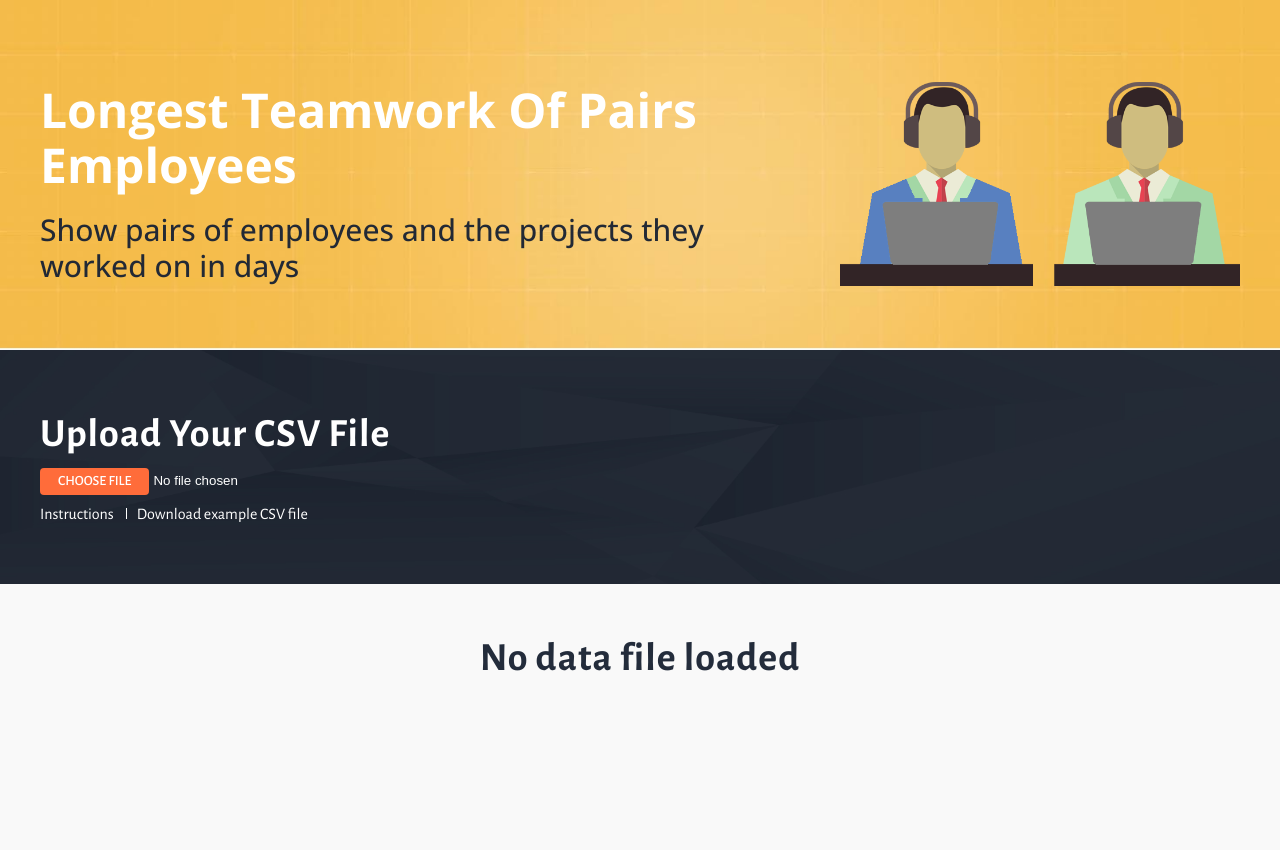
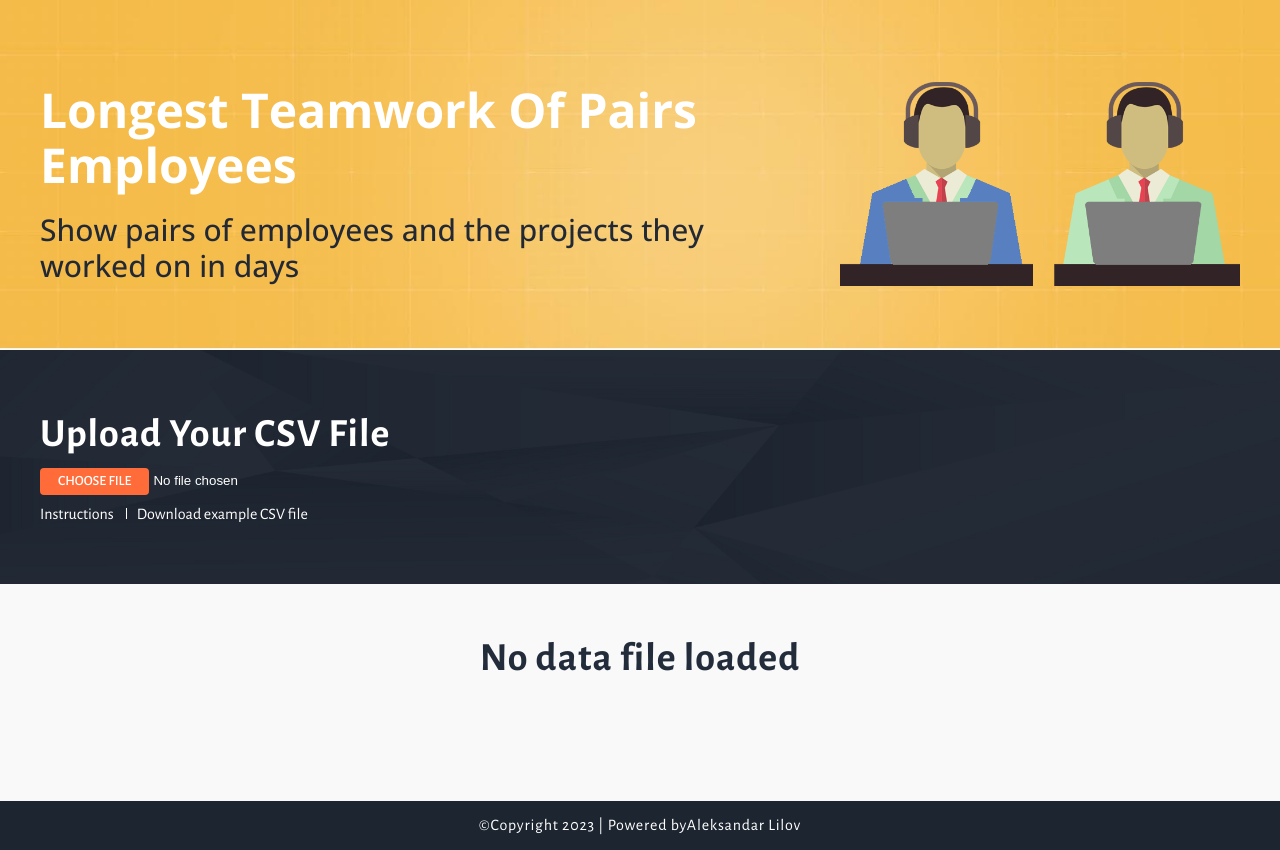
Before and after one commit to sasholilov/Employee-pair-work, a React (Create React App) app: page / in a window 1280 px wide. Before the commit the page ends 800 px from the top, so only its background shows below. Built offline with nearby package versions, Linux system fonts and the light colour scheme.

Commit message:
added footer

```diff
--- a/src/App.css
+++ b/src/App.css
@@ -6,9 +6,13 @@
   box-sizing: border-box;
   scroll-behavior: smooth;
 }
-
 body {
   background-color: #f9f9f9;
+}
+
+.App {
+  position: relative;
+  min-height: 100vh;
 }
 
 .container {
--- a/src/App.js
+++ b/src/App.js
@@ -7,6 +7,7 @@ import Header from "./components/Header/Header";
 import ErrorTextComponent from "./components/ErrorTextComponent/ErrorTextComponent";
 import ResultItemList from "./components/ResultItemList/ResultItemList";
 import FileBar from "./components/FileBar/FileBar";
+import Footer from "./components/Footer/Footer";
 
 function App() {
   const [data, setData] = useState([]);
@@ -35,6 +36,7 @@ function App() {
       <Header />
       <FileBar handleFileChange={handleFileChange} />
       {errorMsg.length === 0 && <ResultItemList data={data} />}
+      <Footer />
     </div>
   );
 }
--- /dev/null
+++ b/src/components/Footer/Footer.css
@@ -0,0 +1,21 @@
+footer {
+  background-color: #1d2530;
+  text-align: center;
+  position: absolute;
+  bottom: -50px;
+  width: 100%;
+  padding: 15px 0;
+  letter-spacing: 0.8px;
+}
+
+footer p {
+  color: white;
+  font-family: "Alegreya Sans";
+}
+
+footer a {
+  color: white;
+  text-decoration: none;
+  cursor: pointer;
+  font-family: "Alegreya Sans";
+}
--- /dev/null
+++ b/src/components/Footer/Footer.jsx
@@ -0,0 +1,18 @@
+import "./Footer.css";
+
+import React from "react";
+
+function Footer() {
+  return (
+    <footer>
+      <p>
+        ©Copyright 2023 | Powered by
+        <a href="https://alexlilov.vercel.app/" target="_blank">
+          Aleksandar Lilov
+        </a>
+      </p>
+    </footer>
+  );
+}
+
+export default Footer;
```
